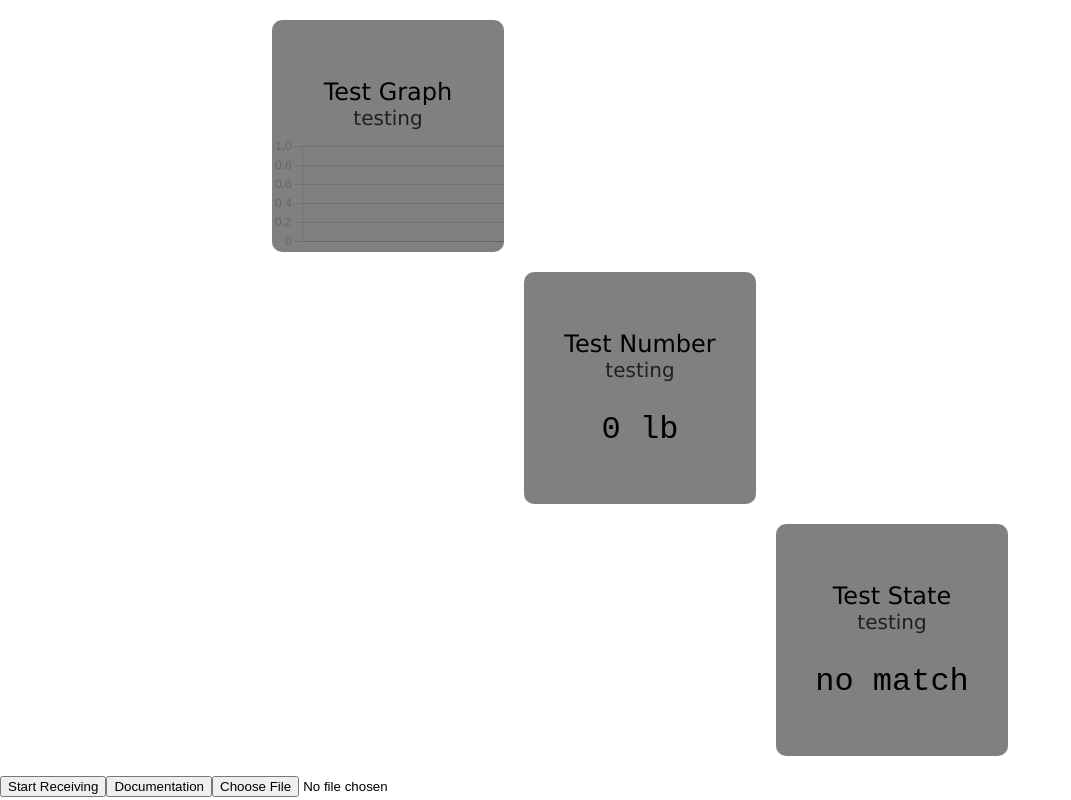
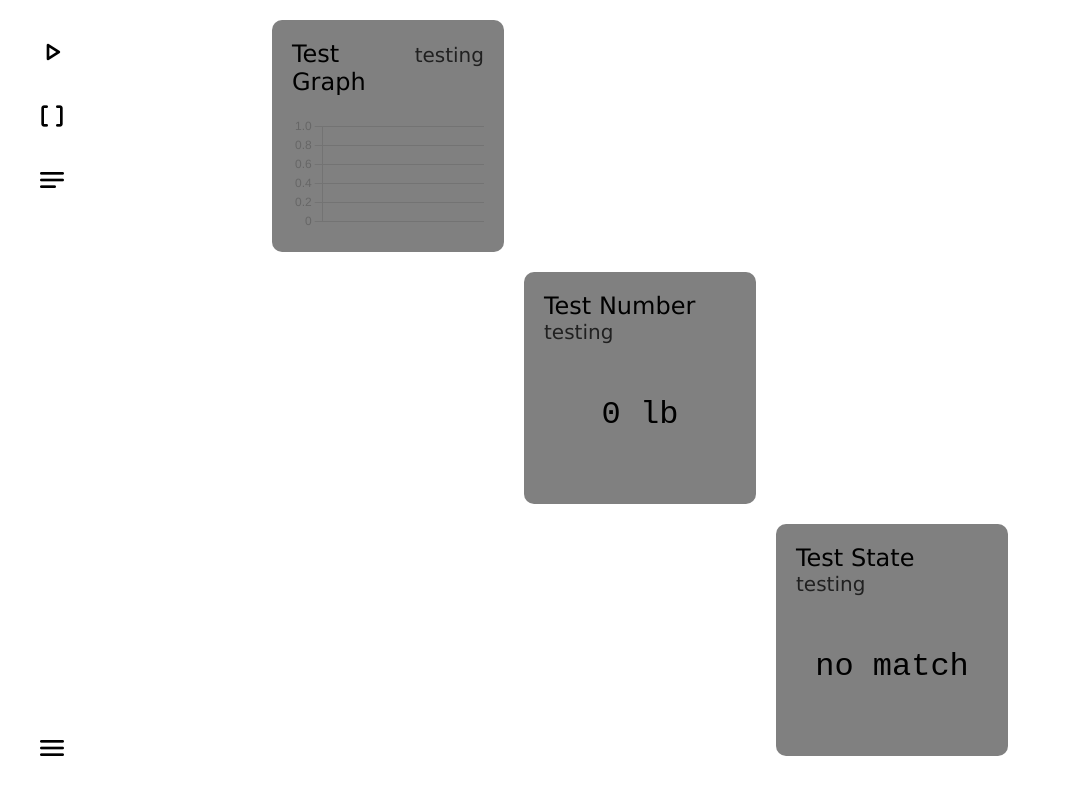
Before and after one commit to Et-17/Microbit-Pet-Data-Panel, a Vue app: page / in a window 1280 px wide. Shown: the whole page, without its empty margins (0-1071 px from the left). Built offline with nearby package versions, Linux system fonts and the light colour scheme.

Commit message:
v0.0.3
Improvements:
- Redesigned every readout and the control buttons
- Added ability to stop receiving values
- Ensured that the documentation button goes to the correct documentation

Bugfixes:
- Prevented graphs from being sized incorrectly when the panel is switched

```diff
--- a/index.html
+++ b/index.html
@@ -3,6 +3,7 @@
   <head>
     <meta charset="UTF-8">
     <link rel="icon" href="/favicon.ico">
+    <link rel="stylesheet" href="https://fonts.googleapis.com/css2?family=Material+Symbols+Rounded:opsz,wght,FILL,GRAD@20..48,100..700,0..1,-50..200" />
     <meta name="viewport" content="width=device-width, initial-scale=1.0">
     <title>Vite App</title>
   </head>
--- a/src/App.vue
+++ b/src/App.vue
@@ -5,28 +5,15 @@ import GraphCard from './CardTypes/GraphCard.vue';
 import NumberCard from './CardTypes/NumberCard.vue';
 import StateCard from './CardTypes/StateCard.vue';
 import BentoBox from './BentoBox.vue';
+import NavBar from './NavBar/NavBar.vue';
 import { rows, columns, readouts } from './panel_construction';
 import { ref, type Ref } from 'vue';
-
-const panel_description_file_input: Ref<HTMLInputElement | undefined> = ref(undefined);
-
-async function makePanel() {
-  if (panel_description_file_input.value == undefined || panel_description_file_input.value.files == null || panel_description_file_input.value.files.length == 0) {
-    alert("You must submit a panel description file");
-    return;
-  }
-  const panel_description_file = panel_description_file_input.value.files[0];
-  const panel_description = JSON.parse(await panel_description_file.text());
-  console.log(panel_description);
-  rows.value = panel_description.rows;
-  columns.value = panel_description.columns;
-  readouts.value = panel_description.readouts;
-}
 </script>
 
 <template>
+  <NavBar />
   <BentoBox :rows="rows" :columns="columns">
-    <template v-for="readout in readouts">
+    <template v-for="readout in readouts" :key="readout">
       <GraphCard v-if="readout.type == 'graph'" :name="readout.name" :cs="readout.position.cs" :rs="readout.position.rs"
         :ce="readout.position.ce" :re="readout.position.re" :listeningKey="readout.key"
         :max_data_points="readout.max_data_points" :max_value="readout.max_value" :min_value="readout.min_value" />
@@ -38,11 +25,6 @@ async function makePanel() {
         :default_state="readout.default" />
     </template>
   </BentoBox>
-  <button @click="start">Start Receiving</button>
-  <a href="https://github.com/Et-17/mbpet-data-panel/blob/43cde5c18d4ac9dcb1e4134fc26a630e1cd54c0b/documentation.md">
-    <button>Documentation</button>
-  </a>
-  <input type="file" @input="makePanel" ref="panel_description_file_input">
 </template>
 
 <style lang="scss">
--- a/src/CardTypes/CardBase.vue
+++ b/src/CardTypes/CardBase.vue
@@ -32,5 +32,6 @@ const props = defineProps<{
   position: relative;
   border-radius: 10px;
   background-color: grey;
+  padding: var(--bento-gap);
 }
 </style>
--- a/src/CardTypes/GraphCard.vue
+++ b/src/CardTypes/GraphCard.vue
@@ -1,10 +1,11 @@
 <script setup lang="ts">
 import { onMounted, ref } from 'vue';
 import CardBase from './CardBase.vue';
-import { listeners, type Message } from '@/receiver_management/message_handling';
-// i know i'm not supposed to do this but i'm too busy and lazy to figure out
-// the fancy tree shaking stuff
+// TODO: implement tree shaking
 import Chart from 'chart.js/auto';
+
+const graph = ref(undefined);
+let chart: Chart | undefined = undefined;
 
 function receive(num: number) {
   if (chart == undefined || chart.data.labels == undefined) {
@@ -22,17 +23,6 @@ function receive(num: number) {
   chart.update();
 }
 
-function remove_point() {
-  if (chart == undefined || chart.data.labels == undefined) {
-    return;
-  }
-  chart.data.datasets[0].data.shift();
-  chart.update();
-}
-
-const graph = ref(undefined);
-let chart: Chart | undefined = undefined;
-
 onMounted(() => {
   if (graph.value == undefined) {
     return;
@@ -42,7 +32,6 @@ onMounted(() => {
     data: {
       datasets: [{
         data: [],
-        tension: 0.4
       }],
       labels: []
     },
@@ -54,6 +43,9 @@ onMounted(() => {
           max: props.max_value,
           min: props.min_value,
         },
+        x: {
+          display: false
+        }
       },
       elements: {
         point: {
@@ -64,7 +56,8 @@ onMounted(() => {
         legend: {
           display: false
         }
-      }
+      },
+      maintainAspectRatio: false
     },
   })
 })
@@ -83,43 +76,49 @@ const props = defineProps<{
 </script>
 
 <template>
-  <CardBase :cs="cs" :rs="rs" :ce="ce" :re="re" :listeningKey="listeningKey" @new-value="receive">
+  <CardBase class="graph-card-base" :cs="cs" :rs="rs" :ce="ce" :re="re" :listeningKey="listeningKey" @new-value="receive">
     <div class="graph-card-title-container">
       <span class="graph-card-name"> {{ name }} </span>
-      <span class="graph-card-value"> {{  listeningKey }} </span>
+      <span class="graph-card-value"> {{ listeningKey }} </span>
     </div>
-    <canvas ref="graph" class="graph-card-graph"></canvas>
+    <div class="graph-card-graph-container">
+      <canvas ref="graph" class="graph-card-graph"></canvas>
+    </div>
   </CardBase>
 </template>
 
 <style lang="scss">
+.graph-card-base {
+  display: flex;
+  flex-direction: column;
+}
+
 .graph-card-title-container {
-  position: absolute;
-  top: 25%;
-  width: 75%;
-  left: 12.5%;
+  flex-grow: 0;
+  display: flex;
+  align-items: baseline;
 }
 
 .graph-card-name {
-  display: block;
+  flex-grow: 0;
   font-family: 'Lucida Sans', 'Lucida Sans Regular', 'Lucida Grande', 'Lucida Sans Unicode', Geneva, Verdana, sans-serif;
-  width: 100%;
-  text-align: center;
   font-size: 1.5rem;
 }
 
 .graph-card-value {
-  display: block;
+  margin-left: calc(var(--bento-gap) / 2);
   font-family: 'Lucida Sans', 'Lucida Sans Regular', 'Lucida Grande', 'Lucida Sans Unicode', Geneva, Verdana, sans-serif;
-  width: 100%;
-  text-align: center;
   font-size: 1.25rem;
   opacity: 75%;
 }
 
+.graph-card-graph-container {
+  flex-grow: 1;
+  margin-top: var(--bento-gap);
+}
+
 .graph-card-graph {
-  position: absolute;
-  bottom: 0;
-  width: 100%;
+  max-width: 100%;
+  max-height: 100%;
 }
 </style>
--- a/src/CardTypes/NumberCard.vue
+++ b/src/CardTypes/NumberCard.vue
@@ -1,7 +1,6 @@
 <script setup lang="ts">
-import { computed, ref } from 'vue';
+import { ref } from 'vue';
 import CardBase from './CardBase.vue';
-import { listeners, type Message } from '@/receiver_management/message_handling';
 
 const current_number = ref(0);
 
@@ -21,45 +20,42 @@ const props = defineProps<{
 </script>
 
 <template>
-  <CardBase :cs="cs" :rs="rs" :ce="ce" :re="re" :listeningKey="listeningKey" @new-value="receive">
-    <div class="number-card-title-container">
-      <span class="number-card-name"> {{ name }} </span>
-      <span class="number-card-value"> {{ listeningKey }} </span>
+  <CardBase class="number-card-base" :cs="cs" :rs="rs" :ce="ce" :re="re" :listeningKey="listeningKey" @new-value="receive">
+    <span class="number-card-name"> {{ name }} </span>
+    <span class="number-card-value"> {{ listeningKey }} </span>
+    <div class="number-card-number-container">
+      <span class="number-card-number"> {{ current_number.toString() + (unit ?? "") }} </span>
     </div>
-    <span class="number-card-number"> {{ current_number.toString() + (unit ?? "") }} </span>
   </CardBase>
 </template>
 
 <style lang="scss">
-.number-card-title-container {
-  position: absolute;
-  top: 25%;
-  width: 75%;
-  left: 12.5%;
+.number-card-base {
+  display: flex;
+  flex-direction: column;
 }
 
 .number-card-name {
-  display: block;
+  flex-grow: 0;
   font-family: 'Lucida Sans', 'Lucida Sans Regular', 'Lucida Grande', 'Lucida Sans Unicode', Geneva, Verdana, sans-serif;
-  width: 100%;
-  text-align: center;
   font-size: 1.5rem;
 }
 
 .number-card-value {
-  display: block;
+  flex-grow: 0;
   font-family: 'Lucida Sans', 'Lucida Sans Regular', 'Lucida Grande', 'Lucida Sans Unicode', Geneva, Verdana, sans-serif;
-  width: 100%;
-  text-align: center;
   font-size: 1.25rem;
   opacity: 75%;
 }
 
+.number-card-number-container {
+  flex-grow: 1;
+  display: flex;
+  align-items: center;
+  justify-content: center;
+}
+
 .number-card-number {
-  position: absolute;
-  top: 60%;
-  width: 100%;
-  text-align: center;
   font-family: 'Courier New', Courier, monospace;
   font-size: 2rem;
 }
--- a/src/CardTypes/StateCard.vue
+++ b/src/CardTypes/StateCard.vue
@@ -1,7 +1,6 @@
 <script setup lang="ts">
-import { ref, onMounted, type Ref } from 'vue';
+import { ref, type Ref } from 'vue';
 import CardBase from './CardBase.vue';
-import { listeners, type Message } from '@/receiver_management/message_handling';
 
 const current_state: Ref<string | undefined> = ref(undefined);
 
@@ -22,45 +21,42 @@ const props = defineProps<{
 </script>
 
 <template>
-  <CardBase :cs="cs" :rs="rs" :ce="ce" :re="re" :listeningKey="listeningKey" @new-value="receive">
-    <div class="state-card-title-container">
-      <span class="state-card-name"> {{ name }} </span>
-      <span class="state-card-value"> {{ listeningKey }} </span>
+  <CardBase class="state-card-base" :cs="cs" :rs="rs" :ce="ce" :re="re" :listeningKey="listeningKey" @new-value="receive">
+    <span class="state-card-name"> {{ name }} </span>
+    <span class="state-card-value"> {{ listeningKey }} </span>
+    <div class="state-card-state-container">
+      <span class="state-card-state"> {{ current_state ?? default_state }}</span>
     </div>
-    <span class="state-card-state"> {{ current_state ?? default_state }}</span>
   </CardBase>
 </template>
 
 <style lang="scss">
-.state-card-title-container {
-  position: absolute;
-  top: 25%;
-  width: 75%;
-  left: 12.5%;
+.state-card-base {
+  display: flex;
+  flex-direction: column;
 }
 
 .state-card-name {
-  display: block;
+  flex-grow: 0;
   font-family: 'Lucida Sans', 'Lucida Sans Regular', 'Lucida Grande', 'Lucida Sans Unicode', Geneva, Verdana, sans-serif;
-  width: 100%;
-  text-align: center;
   font-size: 1.5rem;
 }
 
 .state-card-value {
-  display: block;
+  flex-grow: 0;
   font-family: 'Lucida Sans', 'Lucida Sans Regular', 'Lucida Grande', 'Lucida Sans Unicode', Geneva, Verdana, sans-serif;
-  width: 100%;
-  text-align: center;
   font-size: 1.25rem;
   opacity: 75%;
 }
 
+.state-card-state-container {
+  flex-grow: 1;
+  display: flex;
+  align-items: center;
+  justify-content: center;
+}
+
 .state-card-state {
-  position: absolute;
-  top: 60%;
-  width: 100%;
-  text-align: center;
   font-family: 'Courier New', Courier, monospace;
   font-size: 2rem;
 }
--- /dev/null
+++ b/src/NavBar/NavBar.vue
@@ -0,0 +1,159 @@
+<script setup lang="ts">
+import { ref, type Ref } from 'vue';
+import { start, stop } from '@/receiver_management/receiver_management';
+import { rows, columns, readouts } from '@/panel_construction';
+
+const label_toggle_on: Ref<boolean> = ref(false);
+const play_symbol: Ref<HTMLSpanElement | undefined> = ref(undefined);
+const receiving = ref(false);
+
+async function toggleReceiving() {
+  if (receiving.value) {
+    stop_receiving();
+  } else if (!receiving.value) {
+    startReceiving();
+  }
+}
+
+async function startReceiving() {
+  if (play_symbol.value == undefined) {
+    return;
+  }
+  start();
+  play_symbol.value.textContent = "stop";
+  receiving.value = true;
+}
+
+function stop_receiving() {
+  if (play_symbol.value == undefined) {
+    return;
+  }
+  stop();
+  play_symbol.value.textContent = "play_arrow";
+  receiving.value = false;
+}
+
+const panel_description_file_input: Ref<HTMLInputElement | undefined> = ref(undefined);
+
+async function uploadPanel() {
+  if (panel_description_file_input.value == undefined) {
+    return;
+  }
+  panel_description_file_input.value.click();
+}
+
+async function makePanel() {
+  if (panel_description_file_input.value == undefined || panel_description_file_input.value.files == null || panel_description_file_input.value.files.length == 0) {
+    alert("You must submit a panel description file");
+    return;
+  }
+  const panel_description_file = panel_description_file_input.value.files[0];
+  const panel_description = JSON.parse(await panel_description_file.text());
+  console.log(panel_description);
+  rows.value = panel_description.rows;
+  columns.value = panel_description.columns;
+  readouts.value = panel_description.readouts;
+}
+</script>
+
+<template>
+  <div id="navbar">
+    <div id="navbar-buttons-container" :class="{ 'navbar-label-toggle-on': label_toggle_on }">
+      <div class="navbar-button-container" @click="toggleReceiving">
+        <span class="navbar-button-symbol material-symbols-rounded" ref="play_symbol">play_arrow</span>
+      </div>
+      <span class="navbar-label">Start Listening</span>
+      <br>
+      <div class="navbar-button-container" @click="uploadPanel">
+        <span class="navbar-button-symbol material-symbols-rounded">data_array</span>
+      </div>
+      <span class="navbar-label">Upload Panel</span>
+      <input id="navbar-file-upload" type="file" @input="makePanel" ref="panel_description_file_input">
+      <br>
+      <a
+        href="https://github.com/Et-17/mbpet-data-panel/blob/prod/documentation.md">
+        <div class="navbar-button-container">
+          <span class="navbar-button-symbol material-symbols-rounded">notes</span>
+        </div>
+      </a>
+      <span class="navbar-label">Help</span>
+      <div id="label-toggle">
+        <div class="navbar-button-container" @click="label_toggle_on = !label_toggle_on">
+          <span class="navbar-button-symbol material-symbols-rounded"
+            :class="{ 'label-toggle-on': label_toggle_on }">menu</span>
+        </div>
+      </div>
+    </div>
+  </div>
+</template>
+
+<style lang="scss">
+#navbar {
+  position: fixed;
+  left: var(--bento-gap);
+  top: var(--bento-gap);
+  bottom: var(--bento-gap);
+  transition: 0.5s width;
+
+  a {
+    color: unset;
+    cursor: unset;
+  }
+}
+
+#navbar-buttons-container {
+  width: 48pt;
+  overflow: hidden;
+  white-space: nowrap;
+  transition: 0.5s width;
+
+  &.navbar-label-toggle-on {
+    width: 100%;
+  }
+}
+
+.material-symbols-rounded {
+  font-variation-settings: 'FILL' 0, 'wght' 400, 'GRAD' 0, 'opsz' 24;
+}
+
+.navbar-button-symbol {
+  font-size: 24pt;
+  line-height: 48pt;
+  transition: 0.25s all;
+
+  &:hover {
+    transform: rotate(15deg);
+    cursor: pointer;
+  }
+}
+
+#label-toggle {
+  position: absolute;
+  bottom: 0;
+}
+
+.label-toggle-on {
+  transform: rotate(90deg);
+
+  &:hover {
+    transform: rotate(105deg);
+  }
+}
+
+.navbar-button-container {
+  display: inline-block;
+  height: 48pt;
+  width: 48pt;
+  text-align: center;
+}
+
+.navbar-label {
+  font-size: 24pt;
+  vertical-align: 11.5%;
+  font-family: 'Lucida Sans', 'Lucida Sans Regular', 'Lucida Grande', 'Lucida Sans Unicode', Geneva, Verdana, sans-serif;
+}
+
+#navbar-file-upload {
+  display: none;
+}
+</style>
```
Also changed, not shown: src/receiver_management/receiver_management.ts (+7 -1 lines).
